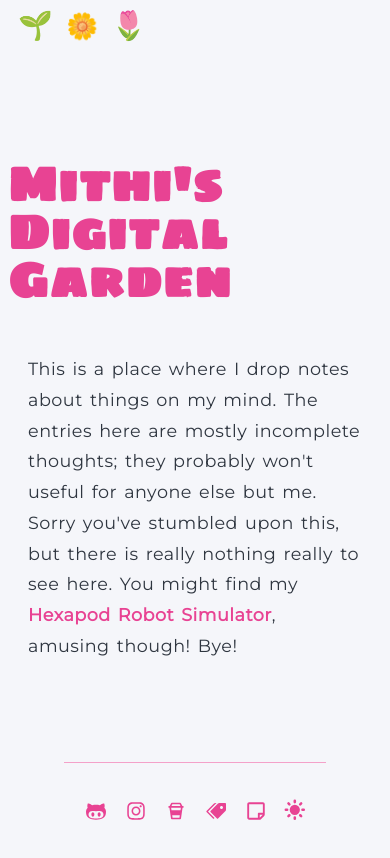
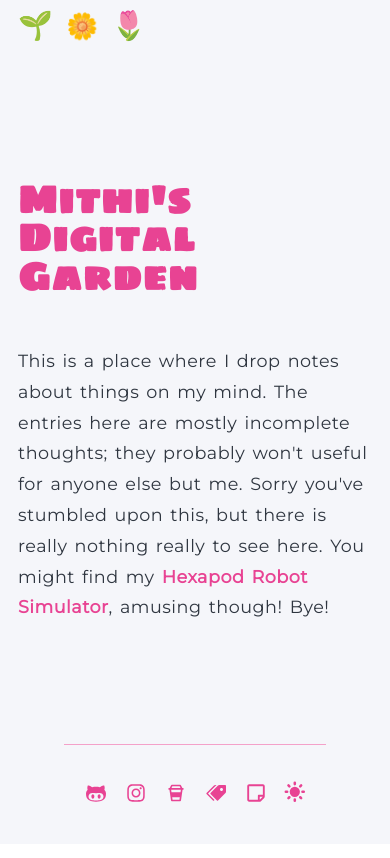
Before and after one commit to mithi/digital-garden, a Next.js app: page / in a window 390 px wide. Shown: the top 858 px of the page. Built offline with nearby package versions, Linux system fonts and the light colour scheme; a web font is replaced by a local one.

Commit message:
🐞🌷Make things look better on mobile

```diff
--- a/styles/globals.css
+++ b/styles/globals.css
@@ -25,6 +25,8 @@ li {
     word-spacing: 2px;
     line-height: 1.75;
     margin: 20px;
+    margin-left: 10px;
+    margin-right: 10px;
 }
 
 li {
@@ -33,12 +35,12 @@ li {
 
 ol {
     list-style-type: decimal;
-    margin-left: 50px;
+    margin-left: 30px;
 }
 
 ul {
     list-style-type: square;
-    margin-left: 50px;
+    margin-left: 30px;
 }
 
 a {
@@ -58,8 +60,8 @@ h3,
 h4 {
     letter-spacing: 3px;
     word-spacing: 4px;
-    margin: 30px;
-    margin-left: 0;
+    margin-left: 10px;
+    margin-right: 10px;
 }
 
 h1 {
@@ -99,10 +101,10 @@ article blockquote {
     opacity: 0.75;
     font-style: italic;
     border-left: 5px solid var(--c0-primary);
-    padding: 15px;
+    padding: 10px;
     border-color: var(--c0-primary);
-    margin: 20px;
-    margin-left: 0;
+    margin-top: 20px;
+    margin-bottom: 20px;
     line-height: 1.25;
 }
 
@@ -127,14 +129,20 @@ article blockquote {
     h4 {
         letter-spacing: 1px;
         word-spacing: 2px;
+        margin-top: 30px;
+        margin-bottom: 30px;
     }
 
     h1 {
-        font-size: 3rem;
+        font-size: 2.4rem;
     }
 
     h2 {
-        font-size: 2rem;
+        font-size: 2.2rem;
+    }
+
+    h3 {
+        font-size: 1.5rem;
     }
 
     article {
```
